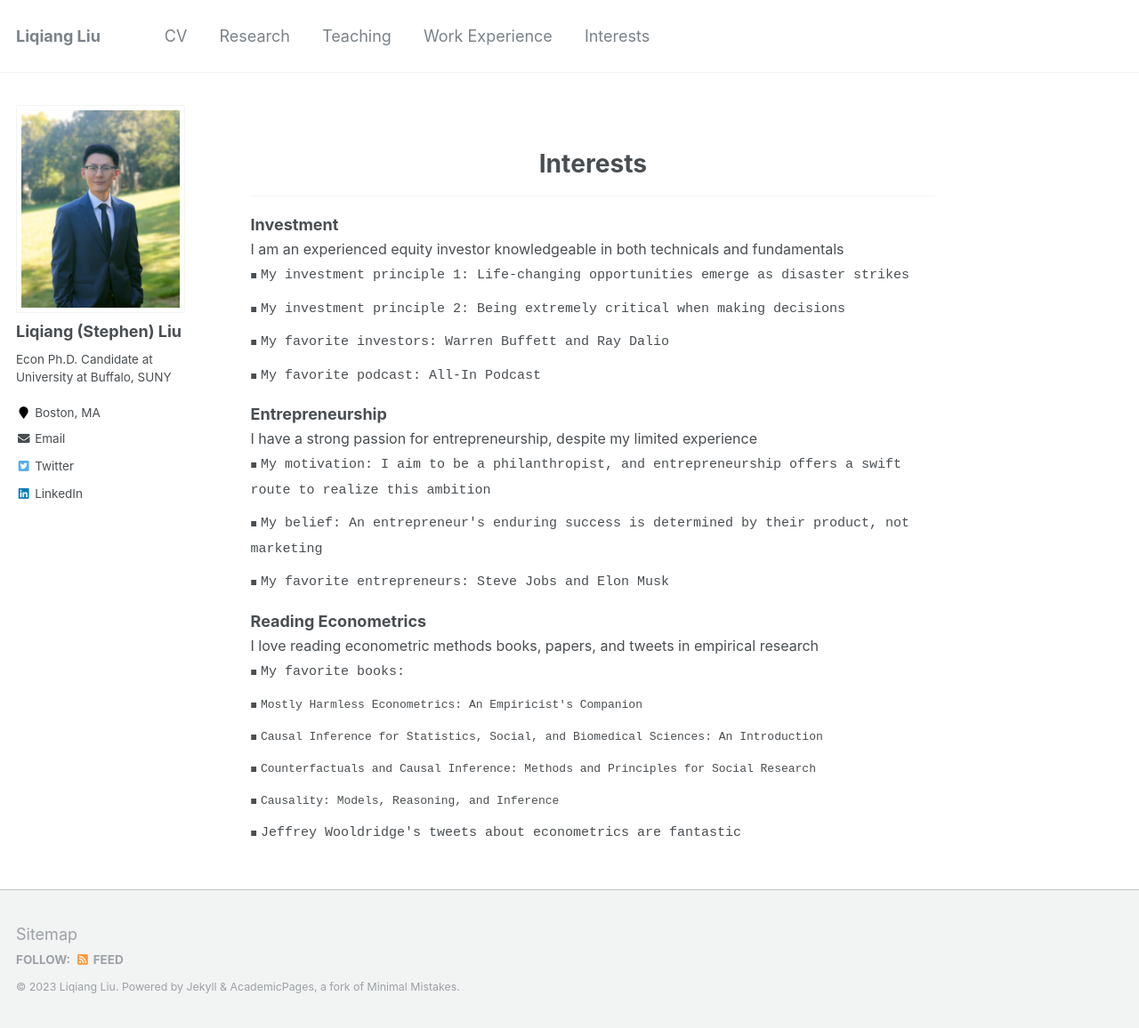
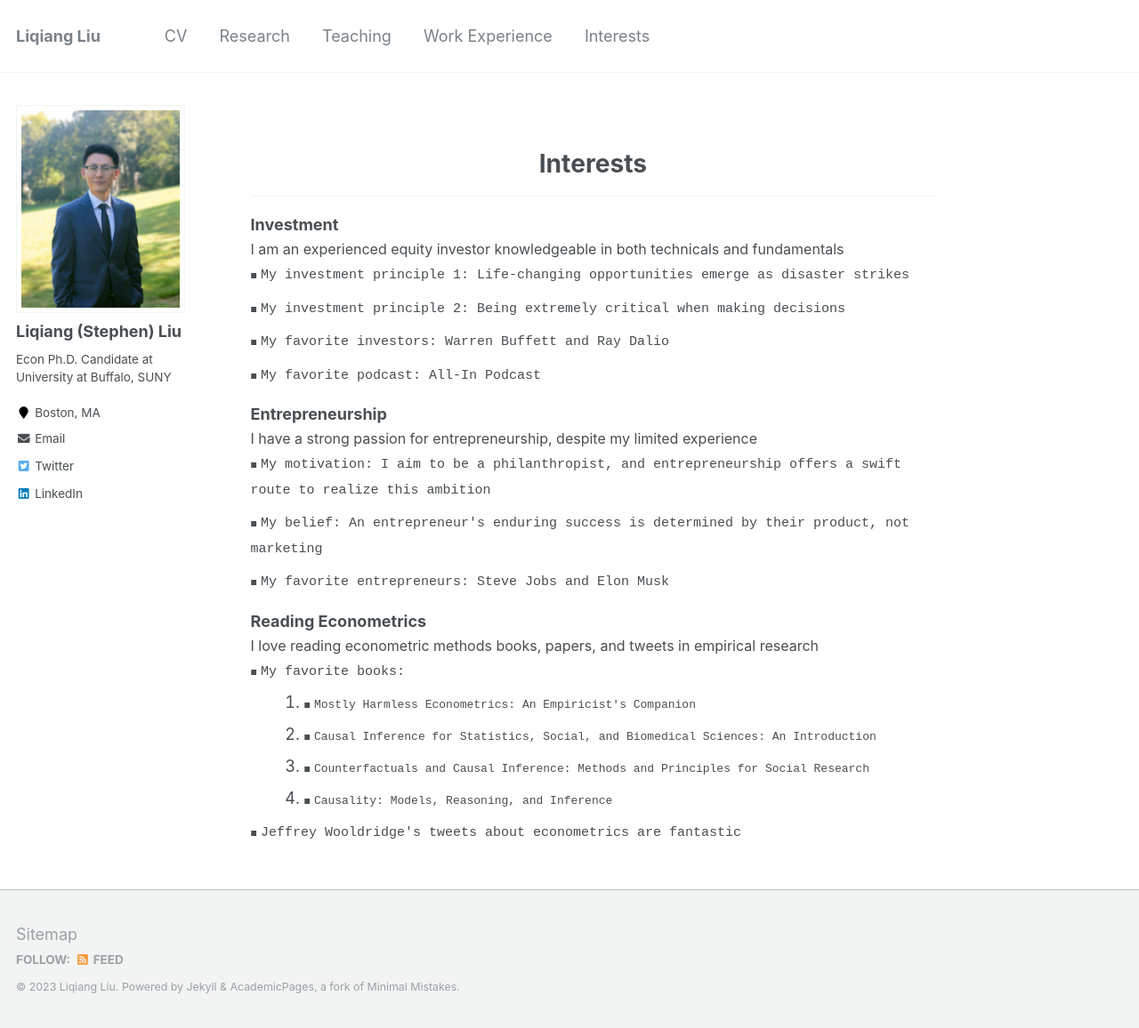
Before and after one commit to Liqiang-Liu/Liqiang-Liu.github.io, a Jekyll site: the page built from _pages/interests.md, in a window 1280 px wide and 1156 px high. Shown: the whole window at 89% size. Built offline with Jekyll 4.4.1, drawn with Linux system fonts in a browser that asks for light colours.

Commit message:
Update interests.md

```diff
--- a/_pages/interests.md
+++ b/_pages/interests.md
@@ -48,19 +48,24 @@ redirect_from:
      </ul>
 </ul>
 
-
+<style>
+  /* Add left indentation to the ordered list */
+  ol {
+    margin-left: 20px; /* You can adjust the value to control the amount of indentation */
+  }
+</style>
 
 <ul class="custom-bullet">
 <span style="font-size: 18px;"><strong>Reading Econometrics</strong></span><br>
   <span style="font-size: 16px;">I love reading econometric methods books, papers, and tweets in empirical research</span>
     <ul class="custom-bullet">
       <li><span style="font-size: 15px; font-family: monospace;">My favorite books:</span>
-        <ul class="custom-bullet">
+        <ol>
         <li><span style="font-size: 13px; font-family: monospace;">Mostly Harmless Econometrics: An Empiricist's Companion</span></li>
         <li><span style="font-size: 13px; font-family: monospace;">Causal Inference for Statistics, Social, and Biomedical Sciences: An Introduction</span></li>
         <li><span style="font-size: 13px; font-family: monospace;">Counterfactuals and Causal Inference: Methods and Principles for Social Research</span></li>
         <li><span style="font-size: 13px; font-family: monospace;">Causality: Models, Reasoning, and Inference</span></li>
-        </ul>
+        </ol>
       </li>
       <li><span style="font-size: 15px; font-family: monospace;">Jeffrey Wooldridge's tweets about econometrics are fantastic</span></li>
      </ul>
```
